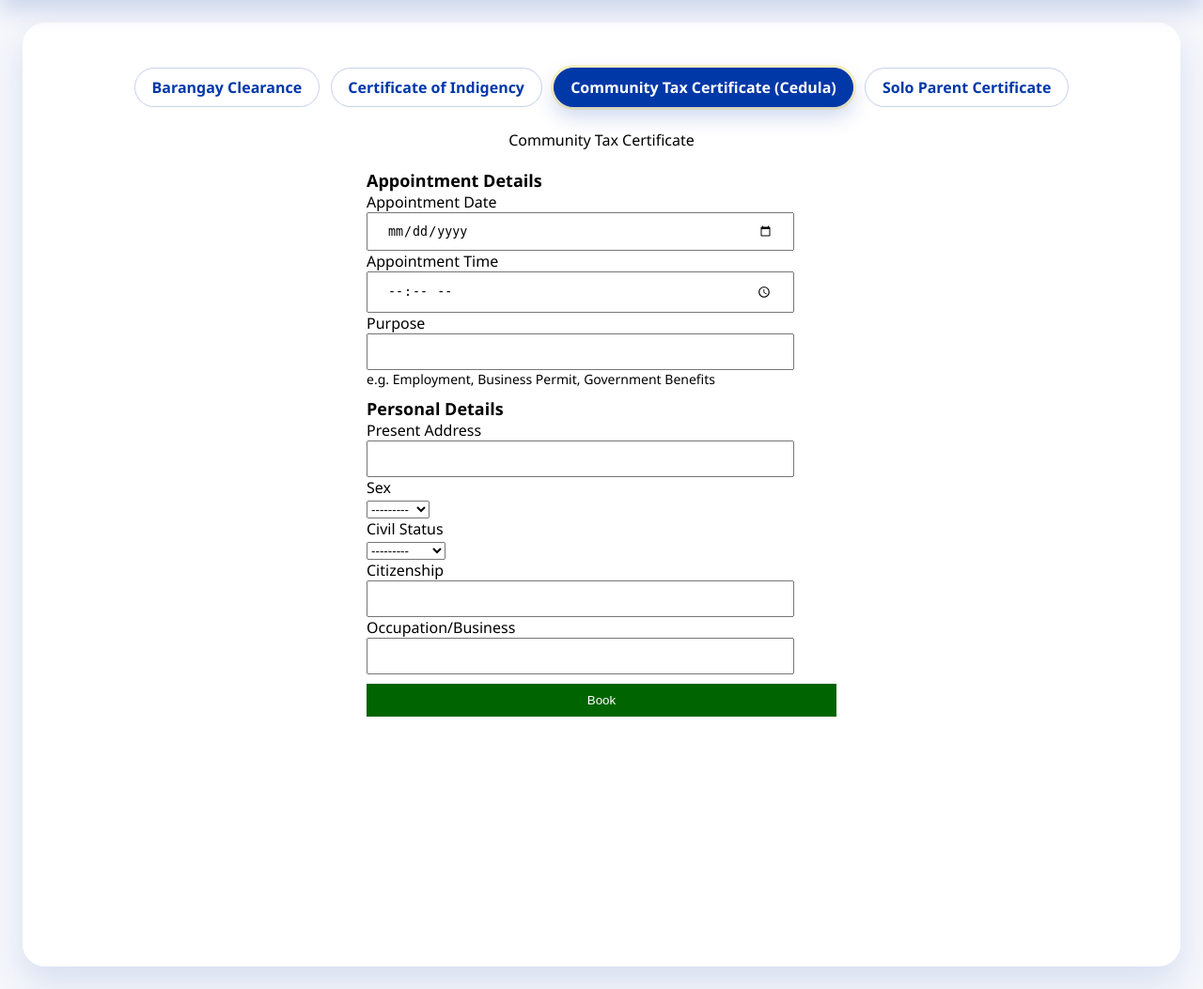
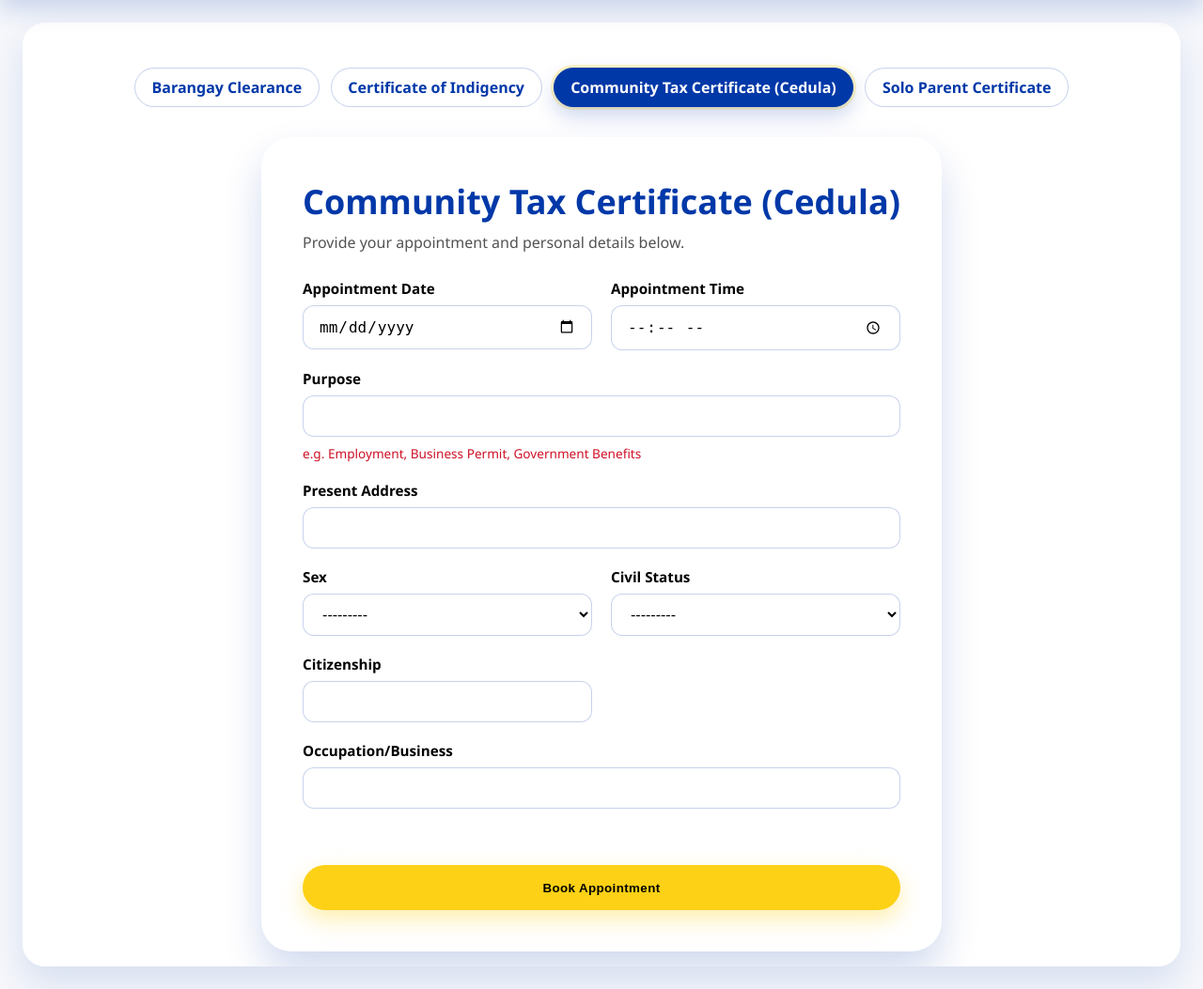
Before and after one commit to adamxparx/boacms, a Django app: page /appointments/community_tax_certificate/ in a window 1280 px wide. Shown: the part 104-1157 px from the top of the page at 94% size. Run offline with Django 4.2, Linux system fonts and the light colour scheme; the visitor is signed in with stand-in values (Sample User, id 1).

Commit message:
feature(appointments): redesigned cedula.html

```diff
--- a/appointments/templates/appointments/comm_tax_certificate.html
+++ b/appointments/templates/appointments/comm_tax_certificate.html
@@ -5,51 +5,64 @@
 
 {% block cert_content %}
 
-    <div class="cert-title">Community Tax Certificate</div>
-    <form class="cert" method="post">
+    <div class="auth-wrapper">
+      <div class="auth-card auth-card--wide">
+        <div class="auth-header">
+          <h2 class="auth-title">Community Tax Certificate (Cedula)</h2>
+          <p class="auth-subtitle">Provide your appointment and personal details below.</p>
+        </div>
+
+        <form method="post" class="auth-form auth-form--grid">
           {% csrf_token %}
-        <div class="appointment">
-            <div class="title">Appointment Details</div>
+
+          <div class="form-field">
             <label for="{{ appointment_form.appointment_date.id_for_label }}">Appointment Date</label>
-            <div>
             {{ appointment_form.appointment_date }}
           </div>
+
+          <div class="form-field">
             <label for="{{ appointment_form.appointment_time.id_for_label }}">Appointment Time</label>
-            <div>
             {{ appointment_form.appointment_time }}
           </div>
+
+          <div class="form-field" style="grid-column: span 2;">
             <label for="{{ appointment_form.purpose.id_for_label }}">Purpose</label>
-            <div>
             {{ appointment_form.purpose }}
+            <div class="field-error">{{ appointment_form.purpose.help_text }}</div>
           </div>
-            <div class="help_text">
-                {{ appointment_form.purpose.help_text }}
+
+          <div class="form-field" style="grid-column: span 2;">
+            <label for="{{ clearance_form.address.id_for_label }}">Present Address</label>
+            {{ clearance_form.address }}
+          </div>
+
+          <div class="form-field">
+            <label for="{{ clearance_form.sex.id_for_label }}">Sex</label>
+            {{ clearance_form.sex }}
+          </div>
+
+          <div class="form-field">
+            <label for="{{ clearance_form.civil_status.id_for_label }}">Civil Status</label>
+            {{ clearance_form.civil_status }}
+          </div>
+
+          <div class="form-field">
+            <label for="{{ clearance_form.citizenship.id_for_label }}">Citizenship</label>
+            {{ clearance_form.citizenship }}
+          </div>
+
+          <div class="form-field" style="grid-column: span 2;">
+            <label for="{{ clearance_form.occupation_or_business.id_for_label }}">Occupation/Business</label>
+            {{ clearance_form.occupation_or_business }}
+          </div>
+
+          <div class="form-submit">
+            <div class="form-action">
+              <button type="submit">Book Appointment</button>
             </div>
           </div>
-        <div class="clearance">
-            <div class="title">Personal Details</div>
-            <label for="{{ clearance_Form.address.id_for_label }}">Present Address</label>
-            <div>
-                {{ clearance_form.address }}
-            </div>
-            <label for="{{ clearance_Form.contact_number.id_for_label }}">Sex</label>
-            <div>
-                {{ clearance_form.sex }}
-            </div>
-            <label for="{{ clearance_Form.contact_number.id_for_label }}">Civil Status</label>
-            <div>
-                {{ clearance_form.civil_status }}
-            </div>
-            <label for="{{ clearance_Form.contact_number.id_for_label }}">Citizenship</label>
-            <div>
-                {{ clearance_form.citizenship }}
-            </div>
-            <label for="{{ clearance_Form.contact_number.id_for_label }}">Occupation/Business</label>
-            <div>
-                {{ clearance_form.occupation_or_business }}
+        </form>
       </div>
     </div>
-        <button type="submit">Book</button>
-    </form>
 
 {% endblock %}
```
Lines whose indentation alone changed are shown as unchanged.
